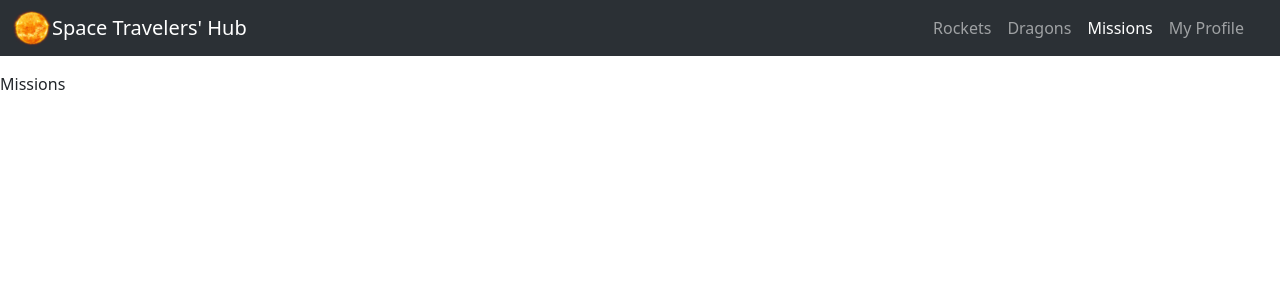
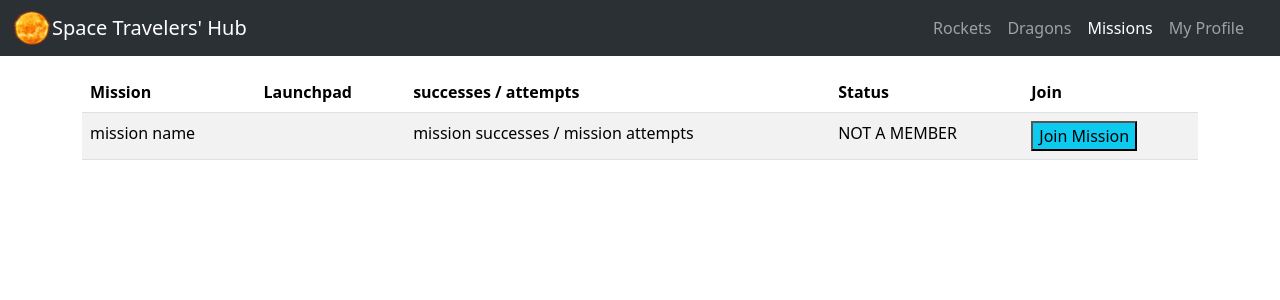
Before and after one commit to danyhoshi/space-travelers, a React (Vite) app: page /missions in a window 1280 px wide. Shown: the top 300 px of the page. Built offline with nearby package versions, Linux system fonts and the light colour scheme.

Commit message:
Add basic structure for missions component

```diff
--- a/src/components/Missions.tsx
+++ b/src/components/Missions.tsx
@@ -1,8 +1,38 @@
+import { Container } from 'react-bootstrap';
+import Table from 'react-bootstrap/Table'
 
-function Missions() {
-  return (
-    <div>Missions</div>
-  )
+const Missions = () => {
+    return (
+        <Container>
+            <Table striped>
+      <thead>
+        <tr>
+          <th>Mission</th>
+          <th>Launchpad</th>
+          <th>successes / attempts</th>
+          <th>Status</th>
+          <th>Join</th>
+        </tr>
+      </thead>
+      <tbody>
+            <tr>
+              <td>mission name</td>
+              <td><img /></td>
+              <td>mission successes / mission attempts</td>
+              <td> NOT A MEMBER</td>
+              <td>
+                <button
+                  id = '1'
+                  className='bg-info'>
+                    Join Mission
+                </button>
+              </td>
+            </tr>
+
+      </tbody>
+    </Table>
+        </Container>
+
+    )
 }
-
-export default Missions
+export default Missions;
```
